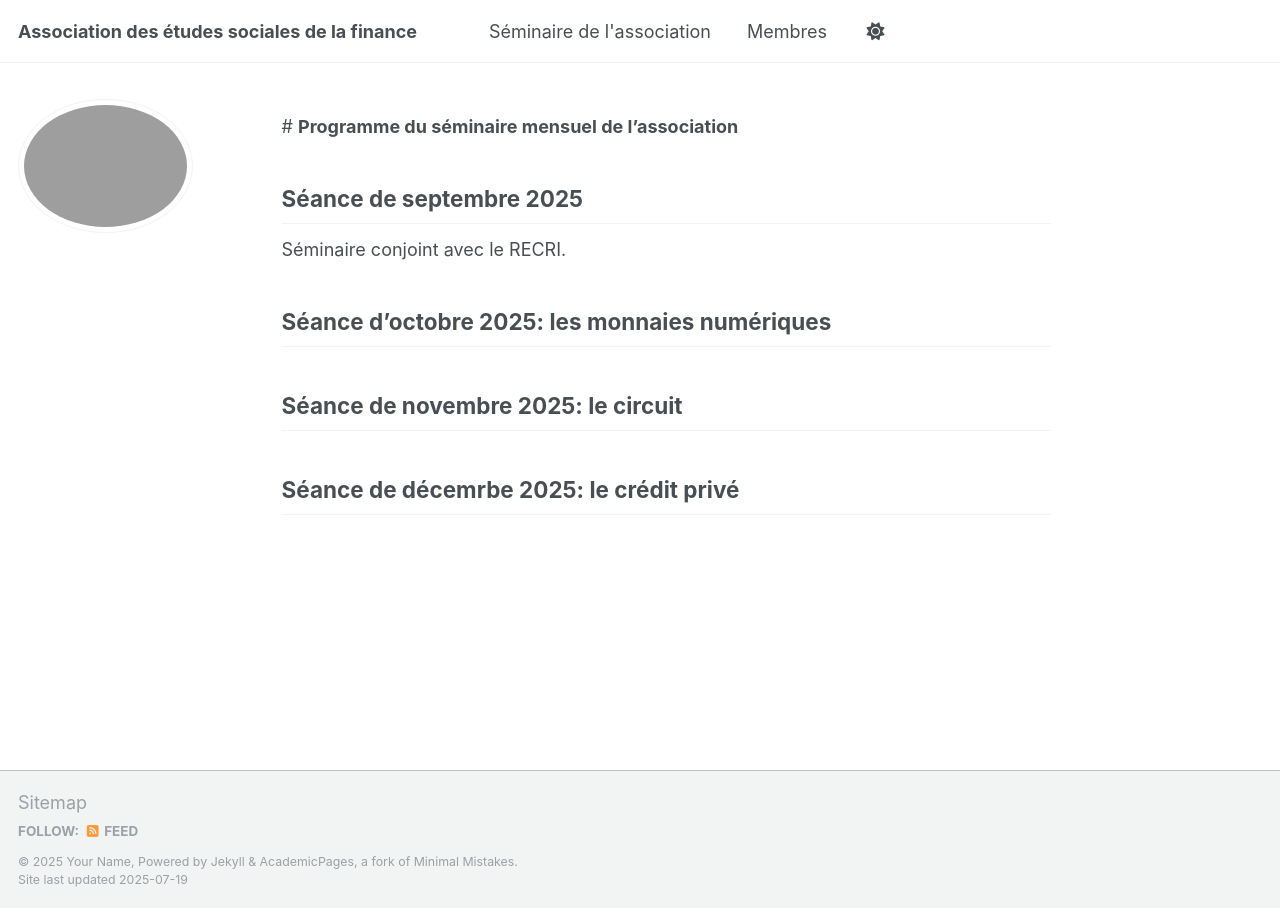
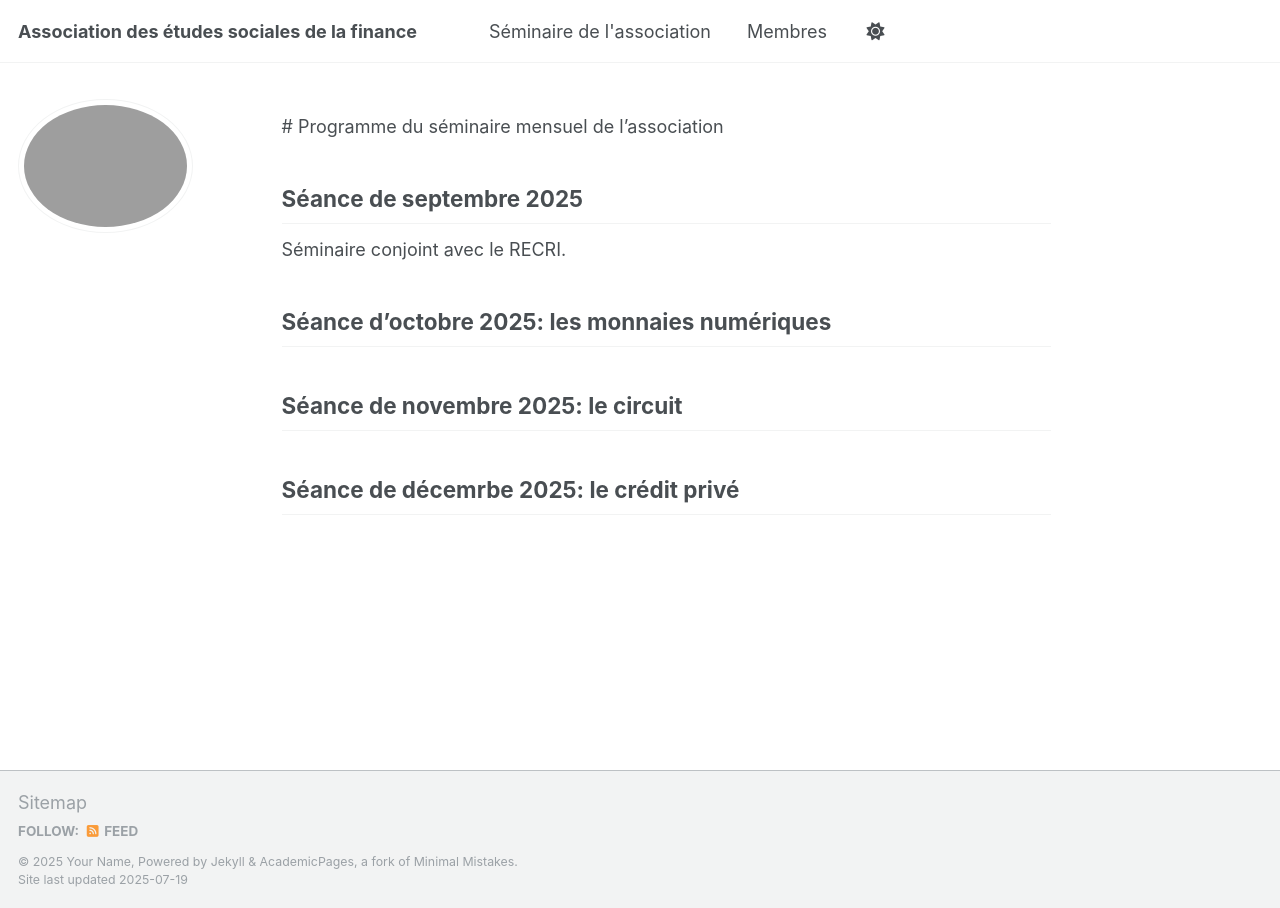
Before and after one commit to ssfa-aesf/ssfa-aesf.github.io, a Jekyll site: the page built from _pages/seminaire.md, in a window 1280 px wide. Built offline with Jekyll 4.4.1, drawn with Linux system fonts in a browser that asks for light colours; a script that is not in the unit is left out.

```diff
--- a/_pages/seminaire.md
+++ b/_pages/seminaire.md
@@ -6,7 +6,7 @@ redirect_from:
   - /
 ---
 
-# **Programme du séminaire mensuel de l'association**
+# Programme du séminaire mensuel de l'association
 
 ## Séance de septembre 2025
 
```
